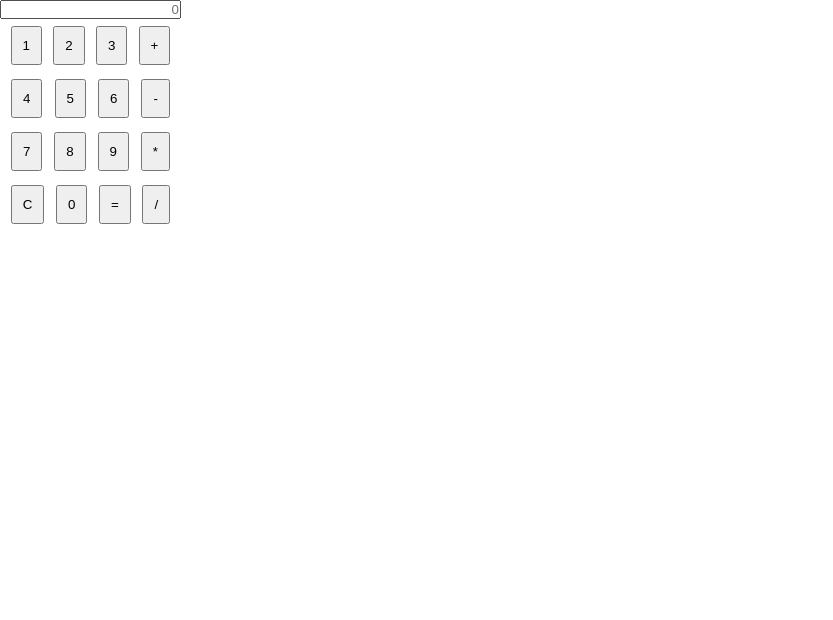
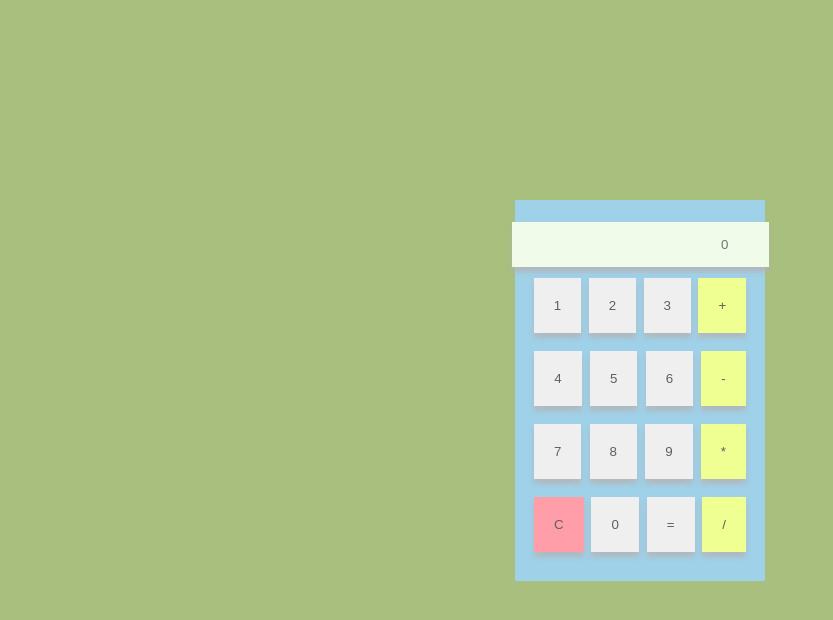
Before and after one commit to tywaynebuchanan/js-calculator, a plain HTML site: page index.html in a window 1280 px wide. Shown: the whole page, without its empty margins (0-833 px from the left). Drawn offline with Linux system fonts and the light colour scheme.

Commit message:
change the layout of the app

```diff
--- a/css/styles.css
+++ b/css/styles.css
@@ -4,28 +4,49 @@
     box-sizing: border-box;
 }
 
+html{
+    font-family: "Poppins", sans-serif;
+}
 
+body{
+    background-color: #A8BF7E;
+}
 
 .container{
-    width: 100%;
     margin: 0 auto;
-    display: flex;
-    height: 100vh;
+	text-align: center;
+	padding: 20px 10px;
+	width: 250px;
+    margin-top: 200px;
+	background:#9FD1E9;
 
 }
 
 .calcultor-box{
-    width: 400px;
-    height: 400px;
+    display: flex;
+    justify-content: center;
+    width: 600px;
+    height: 600px;
+
 }
 
 input[type=text]{
+    /* width: 100%; */
     text-align: right;
+    padding: 15px 40px;
+    background: #F1FBEA;
+    outline: none;
+    border: none;
+    box-shadow: 0px 5px 5px 0px rgba(181,177,177,0.75);
+    -webkit-box-shadow: 0px 5px 5px 0px rgba(181,177,177,0.75);
+    -moz-box-shadow: 0px 5px 5px 0px rgba(181,177,177,0.75);
+
 }
 .calcultor-row{
     width: 100%;
    display: flex;
   justify-content: center;
+  padding: 2px 0px;
 
 }
 
@@ -38,7 +59,23 @@ input[type=text]{
 }
 
 .buttons button{
-    padding: 10px;
+    padding: 20px;
     margin: 2px;
     text-align: center;
+    background-color: #EFEFEF;
+    outline: none;
+    border: none;
+    box-shadow: 0px 5px 5px 0px rgba(181,177,177,0.75);
+    -webkit-box-shadow: 0px 5px 5px 0px rgba(181,177,177,0.75);
+    -moz-box-shadow: 0px 5px 5px 0px rgba(181,177,177,0.75);
+    color: #5f5f5f;
+    cursor: pointer;
 }
+
+.buttons button:nth-child(4){
+    background-color: #EFFF92;
+}
+
+#clear{
+    background-color: #FF9EA9;
+}
--- a/index.html
+++ b/index.html
@@ -4,9 +4,10 @@
     <meta charset="UTF-8">
     <meta http-equiv="X-UA-Compatible" content="IE=edge">
     <meta name="viewport" content="width=device-width, initial-scale=1.0">
+    <link rel="stylesheet" href="https://fonts.googleapis.com/css?family=Poppins">
     <link rel="stylesheet" href="css/styles.css">
 
-    <title>Document</title>
+    <title>Calculator App</title>
 </head>
 <body>
     <main>
```
